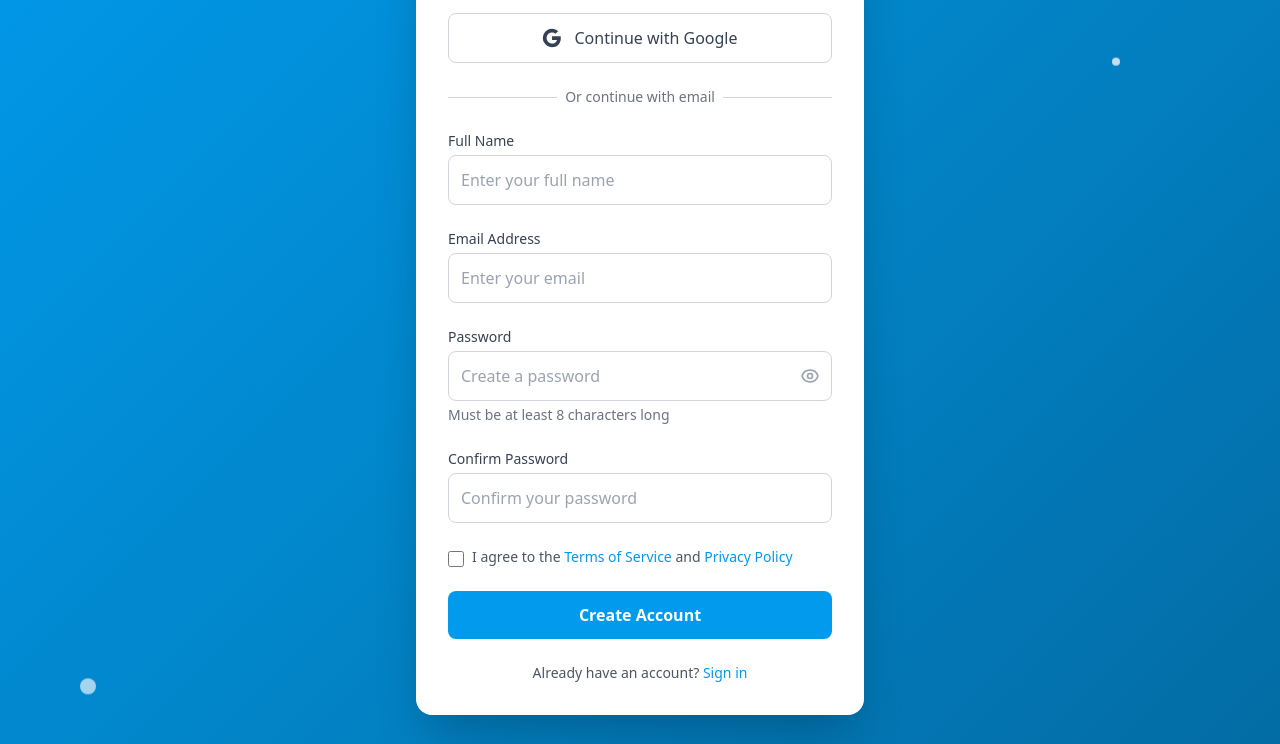
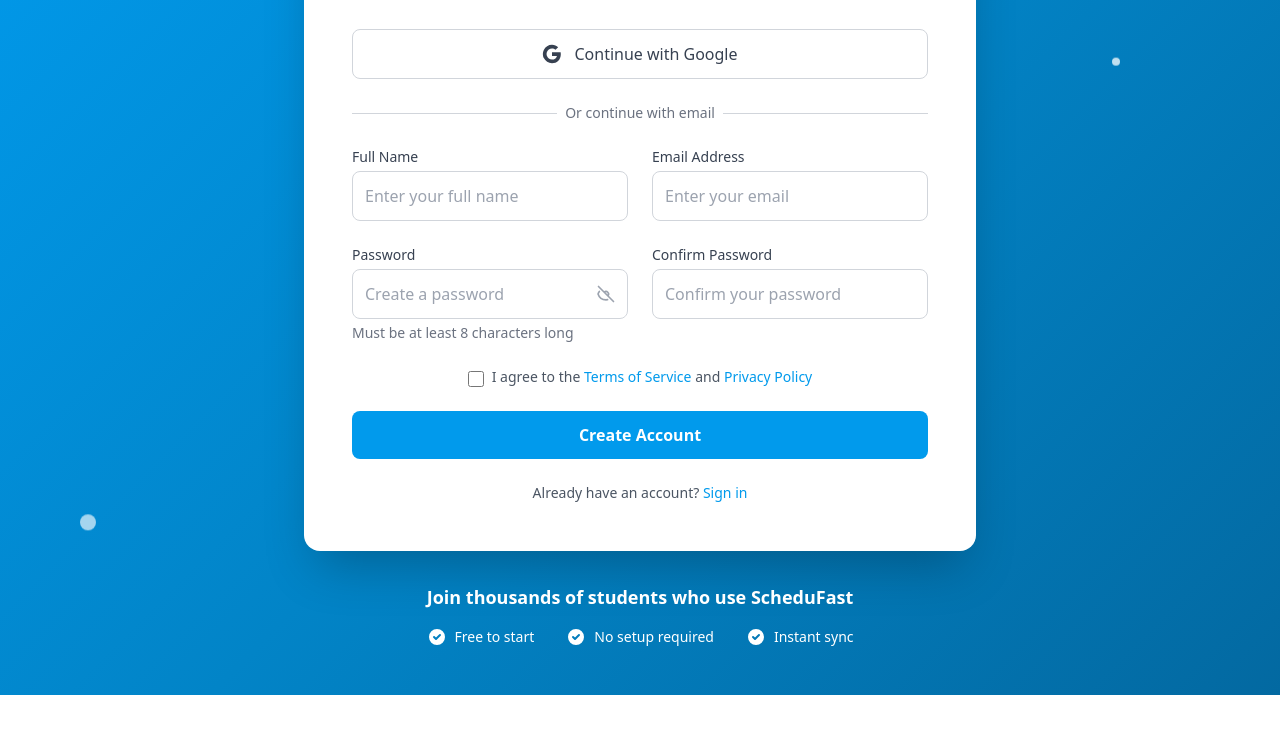
Before and after one commit to aaronellman/ScheduFast, a website: page schedufast/frontend/src/signup.html in a window 1280 px wide. Shown: the part 232-976 px from the top of the page. After the commit the page ends 927 px from the top, so only its background shows below. Drawn offline with nearby package versions, Linux system fonts and the light colour scheme.

Commit message:
modified: signup page for better format, fixed show/hid pass

```diff
--- a/schedufast/frontend/src/signup.html
+++ b/schedufast/frontend/src/signup.html
@@ -72,9 +72,9 @@
         <div class="absolute bottom-40 left-20 w-4 h-4 bg-white rounded-full opacity-50 floating-animation" style="animation-delay: 4s;"></div>
         <div class="absolute top-60 right-40 w-2 h-2 bg-white rounded-full opacity-30 floating-animation" style="animation-delay: 3s;"></div>
 
-        <div class="max-w-md w-full space-y-8">
+        <div class="max-w-2xl w-full space-y-8">
             <!-- Sign Up Form Card -->
-            <div class="bg-white rounded-2xl shadow-2xl p-8">
+            <div class="bg-white rounded-2xl shadow-2xl p-12">
                 <!-- Header -->
                 <div class="text-center mb-8">
                     <h2 class="text-3xl font-bold text-gray-900 mb-2">Create your account</h2>
@@ -82,7 +82,7 @@
                 </div>
 
                 <!-- Social Sign Up Options -->
-                <div class="space-y-3 mb-6">
+                <div class="grid grid-cols-1 gap-3 mb-6">
                     <button class="w-full flex items-center justify-center px-4 py-3 border border-gray-300 rounded-lg text-gray-700 hover:bg-gray-50 transition-colors">
                         <svg class="w-5 h-5 mr-3" viewBox="0 0 24 24">
                             <path fill="currentColor" d="M22.56 12.25c0-.78-.07-1.53-.2-2.25H12v4.26h5.92c-.26 1.37-1.04 2.53-2.21 3.31v2.77h3.57c2.08-1.92 3.28-4.74 3.28-8.09z"/>
@@ -92,8 +92,6 @@
                         </svg>
                         Continue with Google
                     </button>
-
-
                 </div>
 
                 <!-- Divider -->
@@ -108,6 +106,7 @@
 
                 <!-- Sign Up Form -->
                 <form class="space-y-6" id="signupForm">
+                    <div class="grid grid-cols-1 md:grid-cols-2 gap-6">
                         <div>
                             <label for="fullName" class="block text-sm font-medium text-gray-700 mb-1">Full Name</label>
                             <input
@@ -131,7 +130,9 @@
                                 placeholder="Enter your email"
                             >
                         </div>
+                    </div>
 
+                    <div class="grid grid-cols-1 md:grid-cols-2 gap-6">
                         <div>
                             <label for="password" class="block text-sm font-medium text-gray-700 mb-1">Password</label>
                             <div class="relative">
@@ -145,8 +146,7 @@
                                 >
                                 <button type="button" id="togglePassword" class="absolute inset-y-0 right-0 pr-3 flex items-center text-gray-400 hover:text-gray-600">
                                     <svg class="w-5 h-5" fill="none" stroke="currentColor" viewBox="0 0 24 24">
-                                    <path stroke-linecap="round" stroke-linejoin="round" stroke-width="2" d="M15 12a3 3 0 11-6 0 3 3 0 016 0z"></path>
-                                    <path stroke-linecap="round" stroke-linejoin="round" stroke-width="2" d="M2.458 12C3.732 7.943 7.523 5 12 5c4.478 0 8.268 2.943 9.542 7-1.274 4.057-5.064 7-9.542 7-4.477 0-8.268-2.943-9.542-7z"></path>
+                                        <path stroke-linecap="round" stroke-linejoin="round" stroke-width="2" d="M13.875 18.825A10.05 10.05 0 0112 19c-4.478 0-8.268-2.943-9.543-7a9.97 9.97 0 011.563-3.029m5.858.908a3 3 0 114.243 4.243M9.878 9.878l4.242 4.242M9.878 9.878L3 3m6.878 6.878L21 21"></path>
                                     </svg>
                                 </button>
                             </div>
@@ -164,9 +164,10 @@
                                 placeholder="Confirm your password"
                             >
                         </div>
+                    </div>
 
                     <!-- Terms and Privacy -->
-                    <div class="flex items-start">
+                    <div class="flex items-start justify-center">
                         <input
                             id="terms"
                             name="terms"
@@ -234,14 +235,14 @@
             const type = password.getAttribute('type') === 'password' ? 'text' : 'password';
             password.setAttribute('type', type);
 
-            // Toggle eye icon
-            this.innerHTML = type === 'password'
+            // Toggle eye icon - corrected logic
+            this.innerHTML = type === 'text'
                 ? `<svg class="w-5 h-5" fill="none" stroke="currentColor" viewBox="0 0 24 24">
+                     <path stroke-linecap="round" stroke-linejoin="round" stroke-width="2" d="M13.875 18.825A10.05 10.05 0 0112 19c-4.478 0-8.268-2.943-9.543-7a9.97 9.97 0 011.563-3.029m5.858.908a3 3 0 114.243 4.243M9.878 9.878l4.242 4.242M9.878 9.878L3 3m6.878 6.878L21 21"></path>
+                   </svg>`
+                : `<svg class="w-5 h-5" fill="none" stroke="currentColor" viewBox="0 0 24 24">
                      <path stroke-linecap="round" stroke-linejoin="round" stroke-width="2" d="M15 12a3 3 0 11-6 0 3 3 0 016 0z"></path>
                      <path stroke-linecap="round" stroke-linejoin="round" stroke-width="2" d="M2.458 12C3.732 7.943 7.523 5 12 5c4.478 0 8.268 2.943 9.542 7-1.274 4.057-5.064 7-9.542 7-4.477 0-8.268-2.943-9.542-7z"></path>
-                   </svg>`
-                : `<svg class="w-5 h-5" fill="none" stroke="currentColor" viewBox="0 0 24 24">
-                     <path stroke-linecap="round" stroke-linejoin="round" stroke-width="2" d="M13.875 18.825A10.05 10.05 0 0112 19c-4.478 0-8.268-2.943-9.543-7a9.97 9.97 0 011.563-3.029m5.858.908a3 3 0 114.243 4.243M9.878 9.878l4.242 4.242M9.878 9.878L3 3m6.878 6.878L21 21"></path>
                    </svg>`;
         });
 
```
Lines whose indentation alone changed are shown as unchanged.
